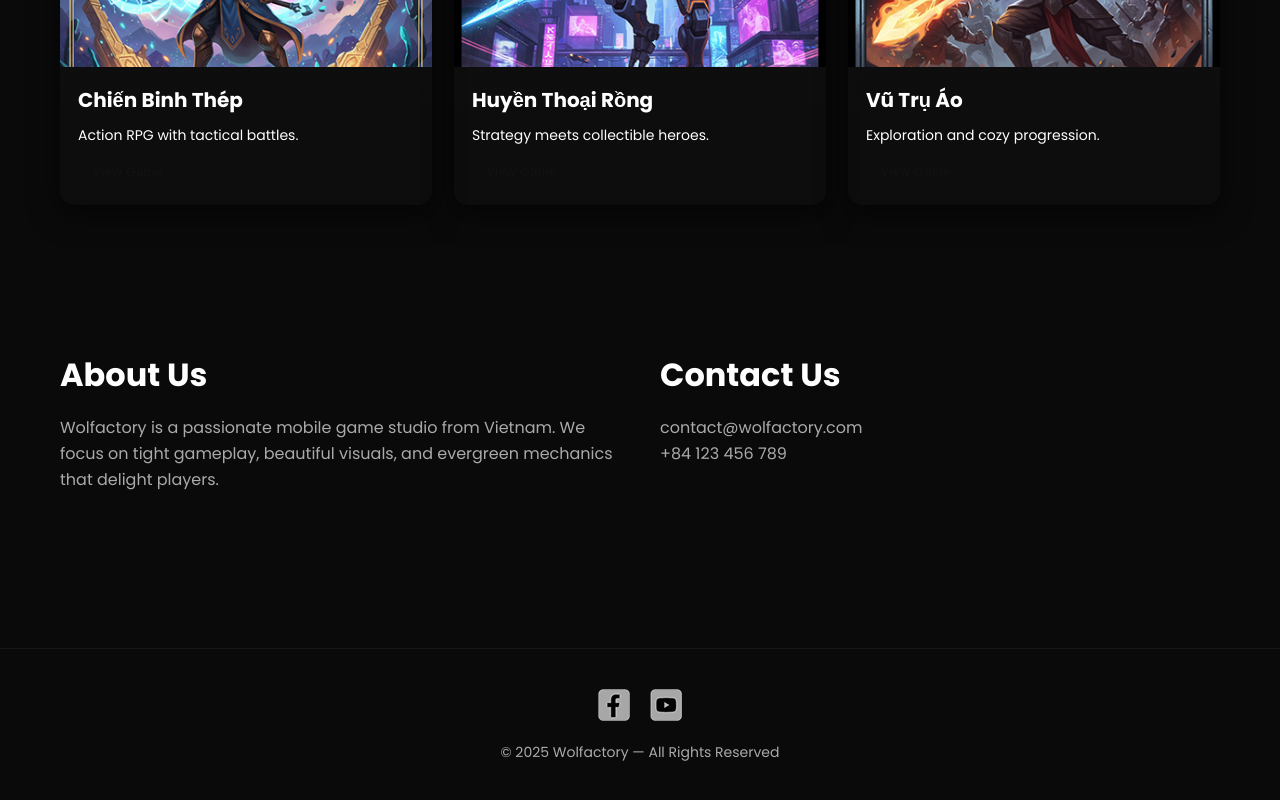
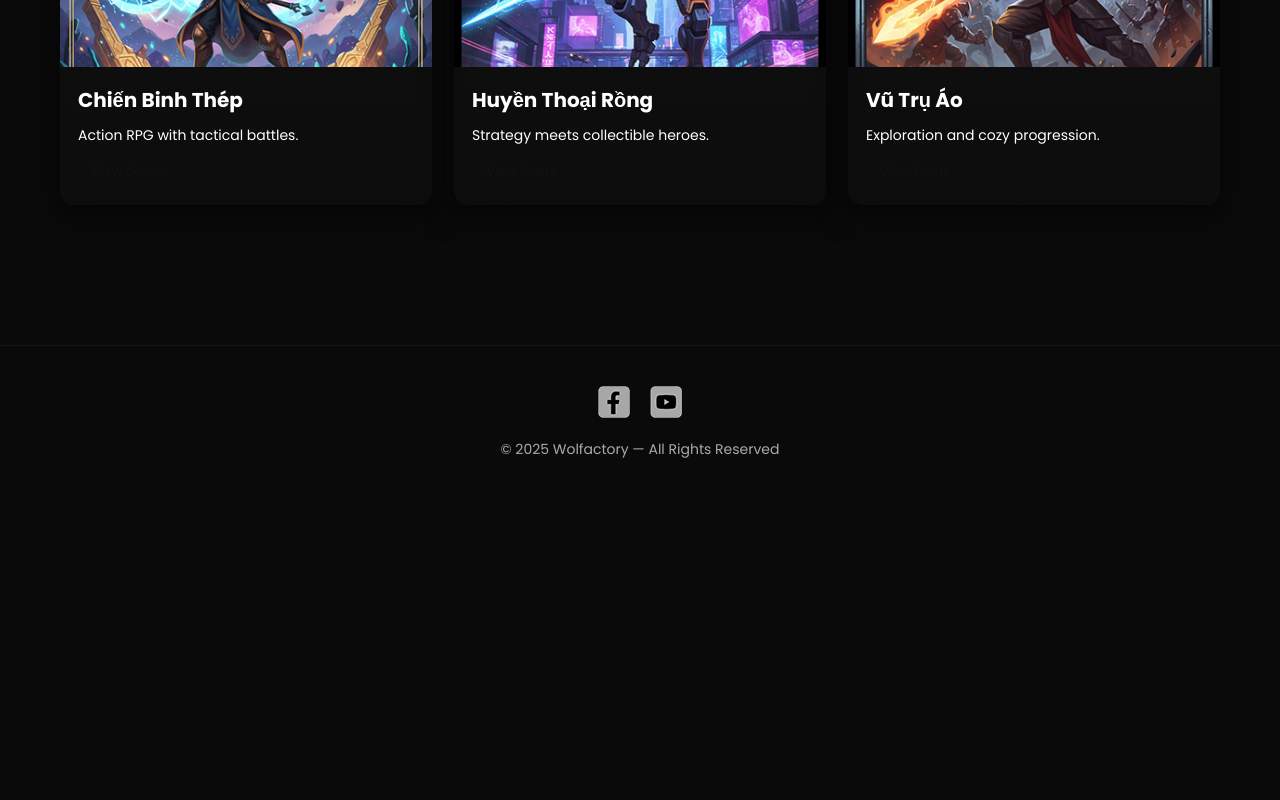
Before and after one commit to phamthang87/wolfactory, a Next.js app: page / in a window 1280 px wide. Shown: the part 900-1700 px from the top of the page. After the commit the page ends 1414 px from the top, so only its background shows below. Built offline with nearby package versions, Linux system fonts and the light colour scheme.

Commit message:
Update index.js

```diff
--- a/pages/index.js
+++ b/pages/index.js
@@ -1,29 +1,23 @@
 // pages/index.js
-import Layout from "../components/Layout";
+import Head from "next/head";
+import Navbar from "../components/Navbar";
 import HeroSection from "../components/HeroSection";
 import GamesSection from "../components/GamesSection";
+import Footer from "../components/Footer";
 
 export default function Home() {
   return (
-    <Layout title="Home">
-      <HeroSection />
-      <GamesSection />
+    <>
+      <Head>
+        <title>Wolfactory | Mobile Game Studio</title>
+      </Head>
 
-      <section className="container about-snip" style={{ padding: "60px 20px" }}>
-        <div style={{ display: "grid", gridTemplateColumns: "1fr 1fr", gap: 40 }}>
-          <div>
-            <h2 className="section_title">About Us</h2>
-            <p className="section_desc">
-              Wolfactory is a passionate mobile game studio from Vietnam. We focus on tight gameplay, beautiful visuals,
-              and evergreen mechanics that delight players.
-            </p>
-          </div>
-          <div>
-            <h2 className="section_title">Contact Us</h2>
-            <p className="section_desc">contact@wolfactory.com<br/>+84 123 456 789</p>
-          </div>
-        </div>
-      </section>
-    </Layout>
+      <Navbar />
+      <main>
+        <HeroSection />
+        <GamesSection />
+      </main>
+      <Footer />
+    </>
   );
 }
```
